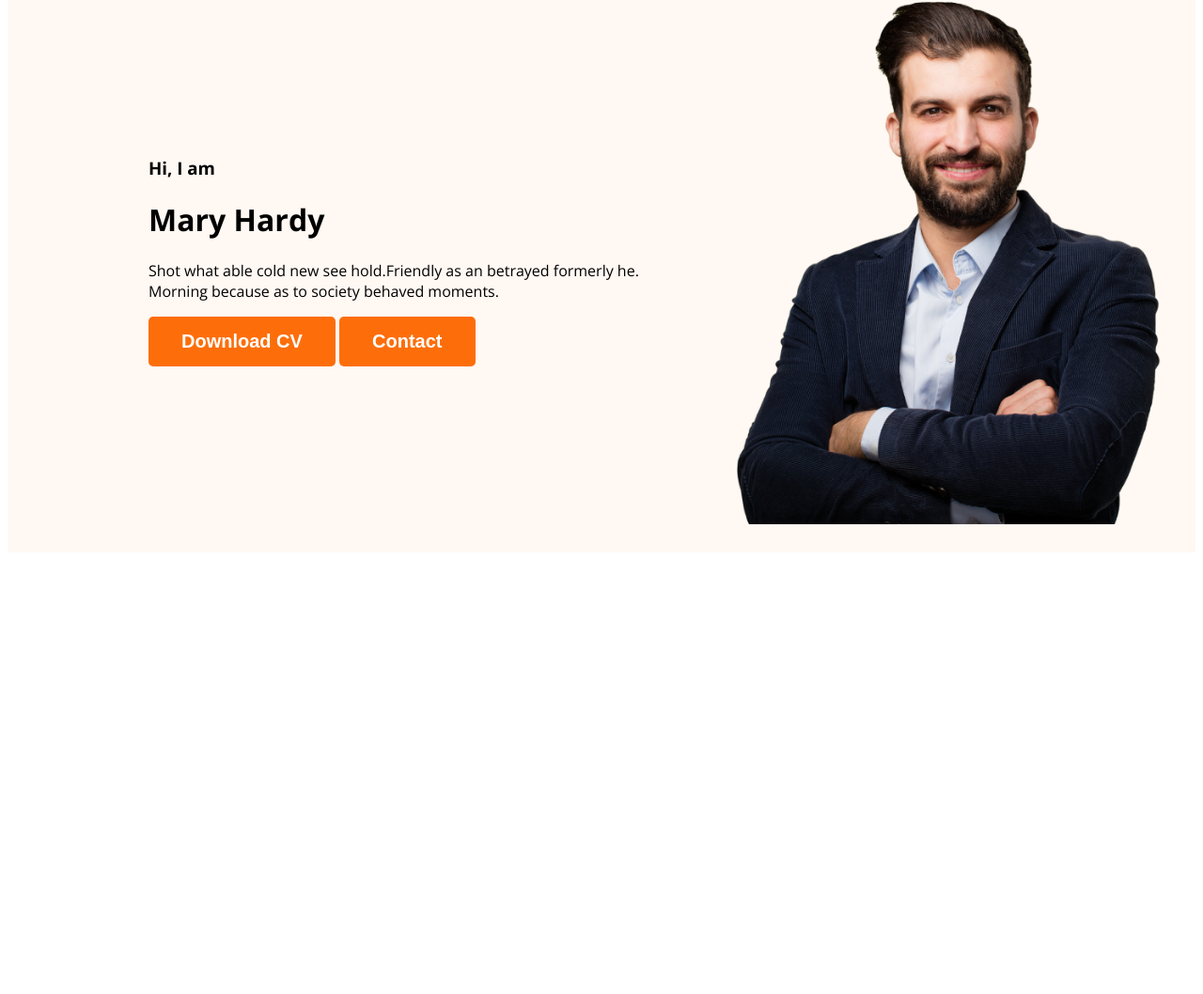
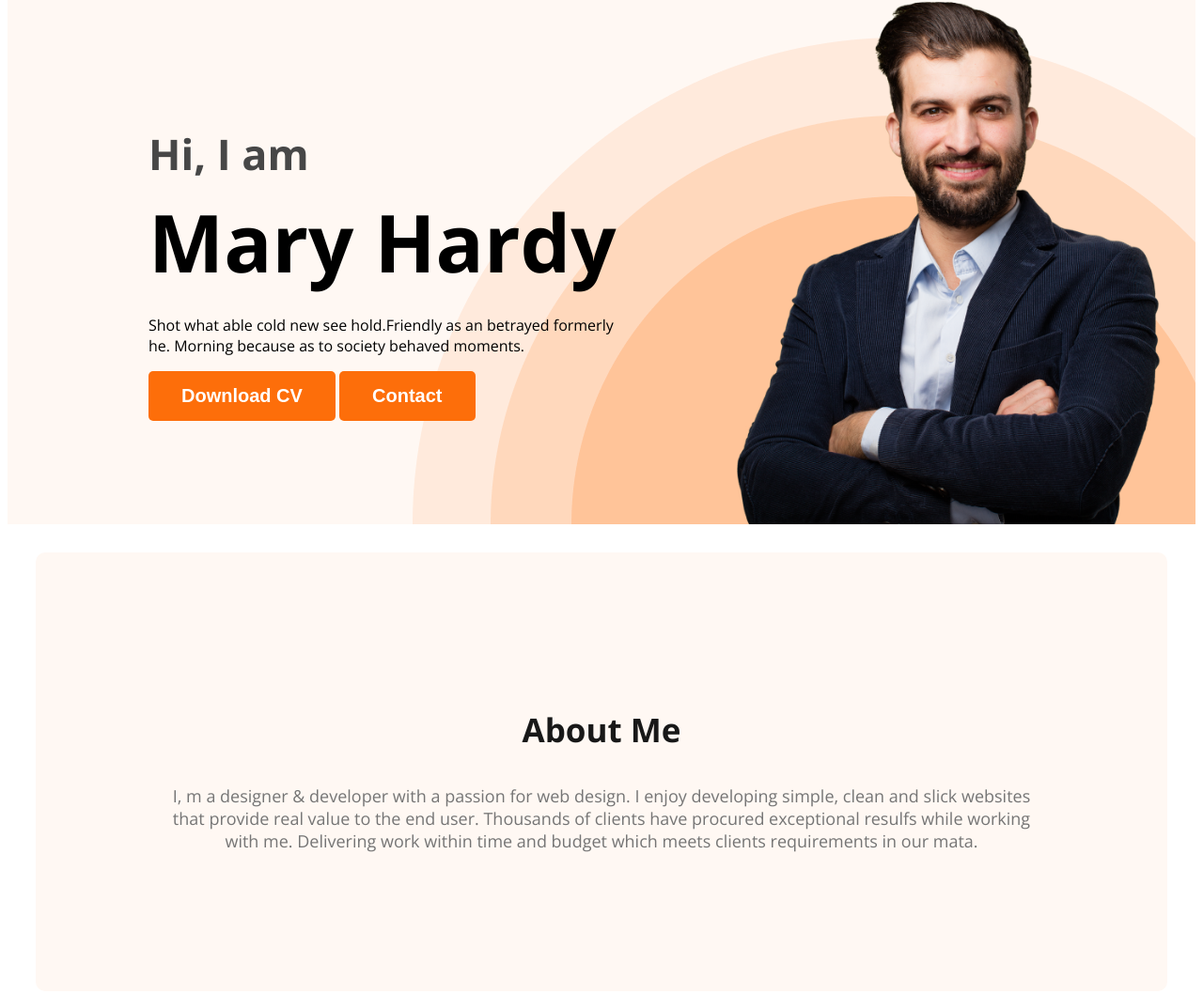
Before and after one commit to sheikhjubaer/webdeveloper-portfolio, a plain HTML site: page index.html in a window 1280 px wide. Shown: the part 210-1268 px from the top of the page at 94% size. Before the commit the page ends 806 px from the top, so only its background shows below. Drawn offline with nearby package versions, Linux system fonts and the light colour scheme.

Commit message:
about section created

```diff
--- a/index.html
+++ b/index.html
@@ -25,14 +25,19 @@
             <div class="banner-content">
                 <h3 class="banner-greeting">Hi, I  am</h3>
                 <h1 class="banner-title">Mary Hardy</h1>
-                <p>Shot what able cold new see hold.Friendly as an betrayed formerly he. Morning because as to society behaved moments.</p>
+                <p class="banner-description">Shot what able cold new see hold.Friendly as an betrayed formerly he. Morning because as to society behaved moments.</p>
                 <button class="btn-primary">Download CV</button>
                 <button class="btn-primary">Contact</button>
             </div>
             <img class="profile-pic" src="images/hardy.png" alt="">
         </div>
     </header>
-    <main></main>
+    <main>
+        <section class="about">
+            <h3 class="section-title">About Me</h3>
+            <p class="section-description">I, m a designer & developer with a passion for web design. I enjoy developing simple, clean and slick websites that provide real value to the end user. Thousands of clients have procured exceptional resulfs while working with me. Delivering work within time and budget which meets clients requirements in our mata.</p>
+        </section>
+    </main>
     <footer></footer>
 </body>
 </html>
--- a/styles/portfolio.css
+++ b/styles/portfolio.css
@@ -15,6 +15,20 @@ body {
     font-weight: 700;
     padding: 15px 35px;
 }
+.section-title {
+    color: #181818;
+    text-align: center;
+    font-size: 35px;
+    font-style: normal;
+    font-weight: 700;
+}
+.section-description {
+    color: #757575;
+    text-align: center;
+    font-size: 18px;
+}
+
+
 /* nav related styles */
 nav {
     display: flex;
@@ -41,14 +55,44 @@ nav a {
 }
 /* header related styles */
 .header {
-    background-color: #FFF8F3;;
+    background-color: #FFF8F3;
+    background-image: url('../images/header_bg.png');
+    background-repeat: no-repeat;
+    background-position: bottom right;
 }
 .banner {
-    padding: 30px 30px 30px 150px;
+    padding: 30px 30px 0px 150px;
     display: flex;
     align-items: center;
+    justify-content: space-between;
 }
 .banner .profile-pic {
     width: 500px;
 }
-.banner-content {}
+.banner-content {
+    max-width: 500px;
+}
+.banner-greeting {
+    font-size: 45px;
+    color: #474747;
+    margin-bottom: 0;
+}
+.banner-title {
+    font-size: 85px;
+    font-style: normal;
+    font-weight: 700;
+    margin-top: 5px;
+    margin-bottom: 20px;
+}
+.banner-description {}
+
+/* main section styles */
+.about {
+    padding: 130px;
+    border-radius: 10px;
+    background: #FFF8F3;
+    margin: 30px;
+}
+
+
+/* about section styles */
```
